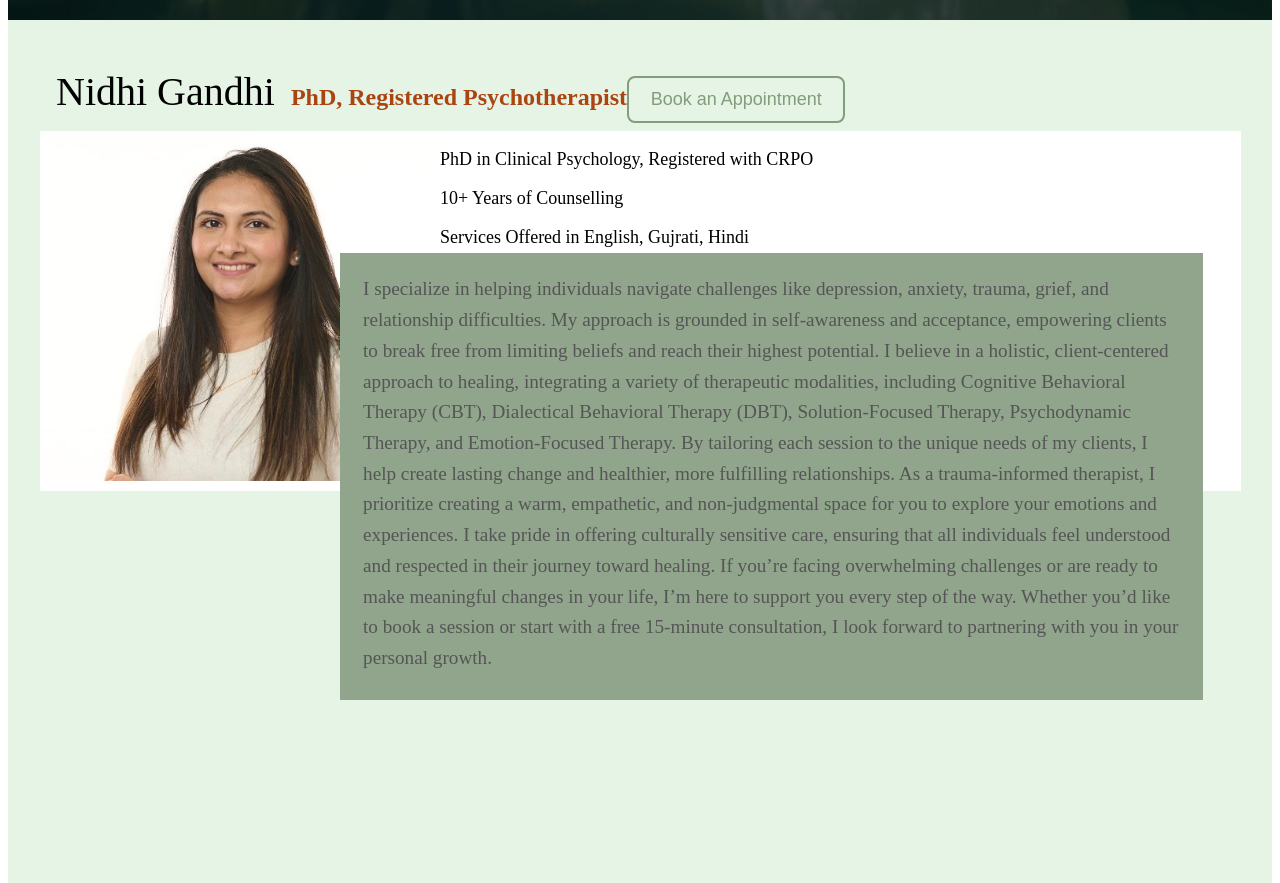
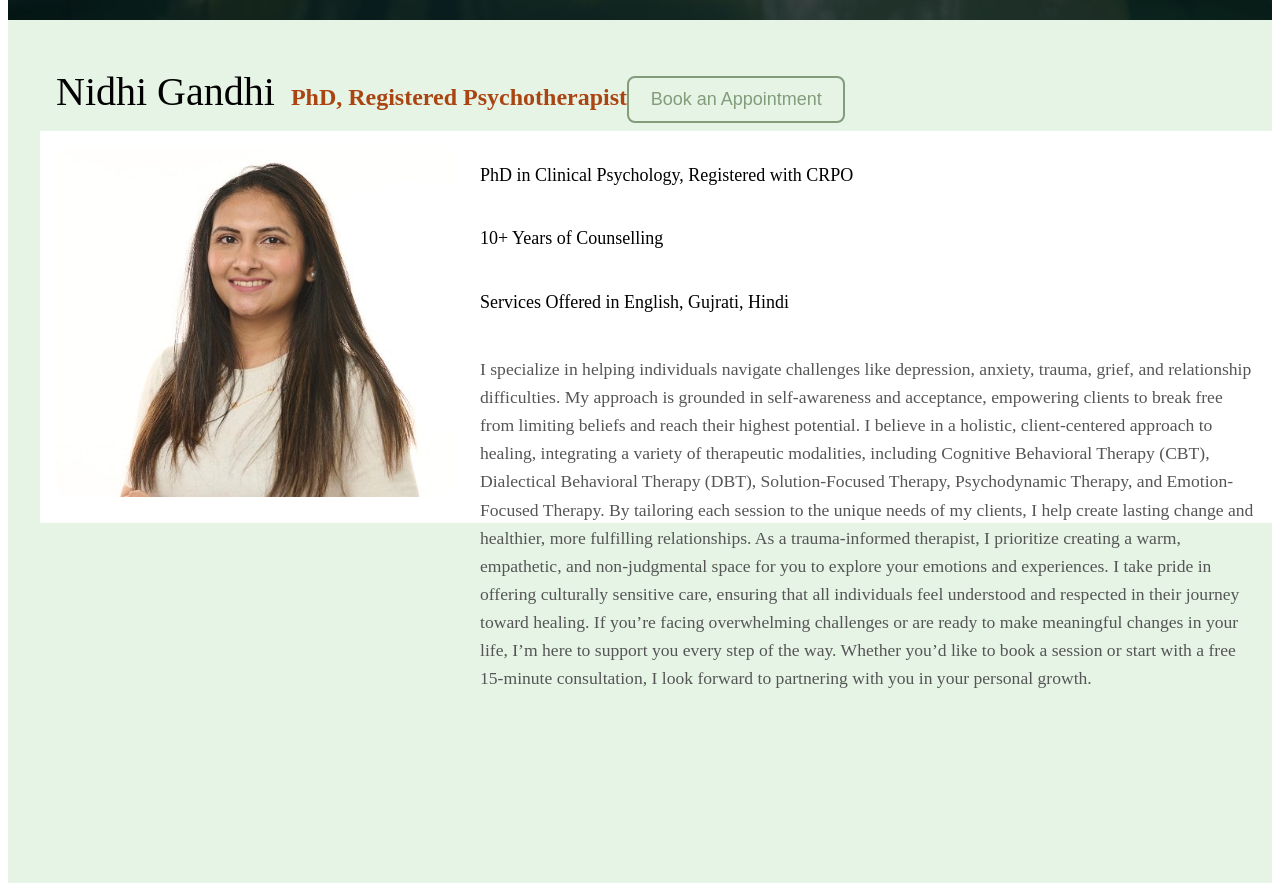
Before and after one commit to dhruvshah1093/soul-solace, a Vue app: page / in a window 1280 px wide. Shown: the part 780-1663 px from the top of the page. Built offline with nearby package versions, Linux system fonts and the light colour scheme.

Commit message:
Adjust profile card bio placement

```diff
--- a/src/components/ProfileCard.vue
+++ b/src/components/ProfileCard.vue
@@ -12,25 +12,8 @@
           <p class="">{{ degree }}</p>
           <p class="">{{ experience }}</p>
           <p class="">{{ langauges }}</p>
+          <p class="bio-text">{{ bio }}</p>
         </div>
-      </div>
-    </div>
-    <div class="profile-overlay">
-      <div class="content-header" v-show="false">
-            <h2 class="name" v-show="false">{{ name }} </h2>
-            <h2 class="subtitle" v-show="false">{{ subtitle }}</h2>
-            <button class="outlined-btn" v-show="false" @click="scrollToServices">Book an Appointment</button>
-      </div>
-      <div class="profile-header">
-        <img :src="photo" alt="Profile" class="profile-photo"  hidden/>
-        <div class="summary">
-          <p class="" hidden>{{ degree }}</p>
-          <p class="" hidden>{{ experience }}</p>
-          <p class="" hidden>{{ langauges }}</p>
-        </div>
-      </div>
-      <div class="bio-container">
-        <p class="bio-text">{{ bio }}</p>
       </div>
     </div>
   </section>
@@ -58,29 +41,9 @@ function scrollToServices() {
   min-height: 100vh;
 }
 
-.profile-overlay {
-  position: absolute;
-  top: 27%;
-  left: 25%;
-  width: 65%;
-  min-height: 0vh;
-  background: #89a189;
-  z-index: 100;
-  display: flex;
-  flex-direction: column;
-}
-
 .profile-content {
   position: relative;
   z-index: 1;
-}
-
-.bio-container {
-  flex: 1;
-  background-color: rgba(171, 180, 149, 0.2);
-  display: flex;
-  justify-content: center;
-  align-items: center;
 }
 
 .name {
@@ -92,11 +55,11 @@ function scrollToServices() {
 }
 
 .bio-text {
-  padding: 0.1em 1.2em;
-  font-size: 1.2rem;
+  padding: 0.1em 0;
+  font-size: 1.1rem;
   color: #555;
   line-height: 1.6;
-  margin-bottom: 1.5rem;
+  margin-top: 1rem;
 }
 
 /* Button */
@@ -124,10 +87,6 @@ function scrollToServices() {
       text-align: center;
       width: 90%;
     }
-
-  .bio-container {
-    max-width: 90%;
-  }
   }
 
 @keyframes profile-emerge {
@@ -146,6 +105,8 @@ function scrollToServices() {
   max-height: 45vh;
   background: #ffffff; /* white box */
   width:95%;
+  gap: 1.5rem;
+  padding: 1rem;
 }
 
 .profile-photo {
@@ -177,7 +138,9 @@ function scrollToServices() {
 }
 .summary{
   font-size: large;
-  display: block;
+  display: flex;
+  flex-direction: column;
+  gap: 0.4rem;
 }
 
 </style>
```
Lines whose indentation alone changed are shown as unchanged.
